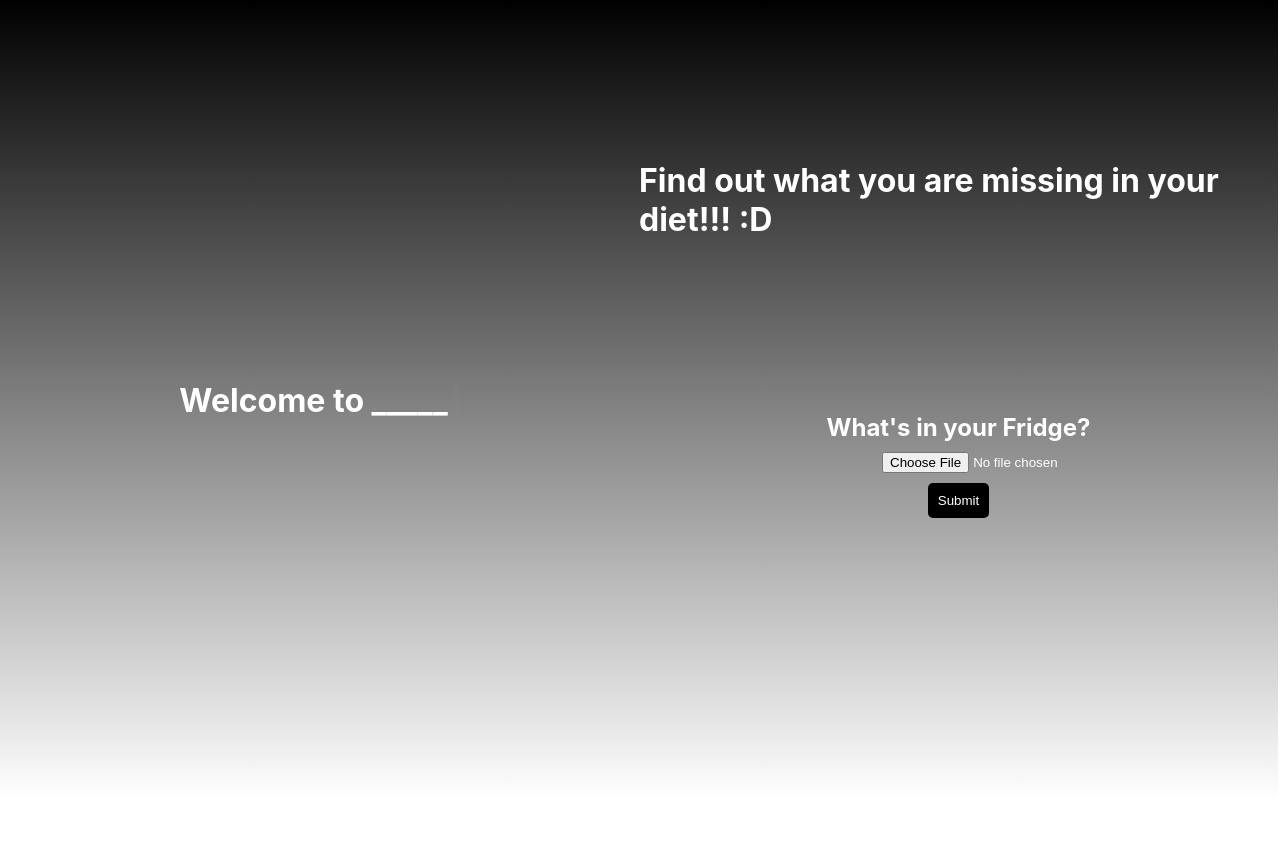
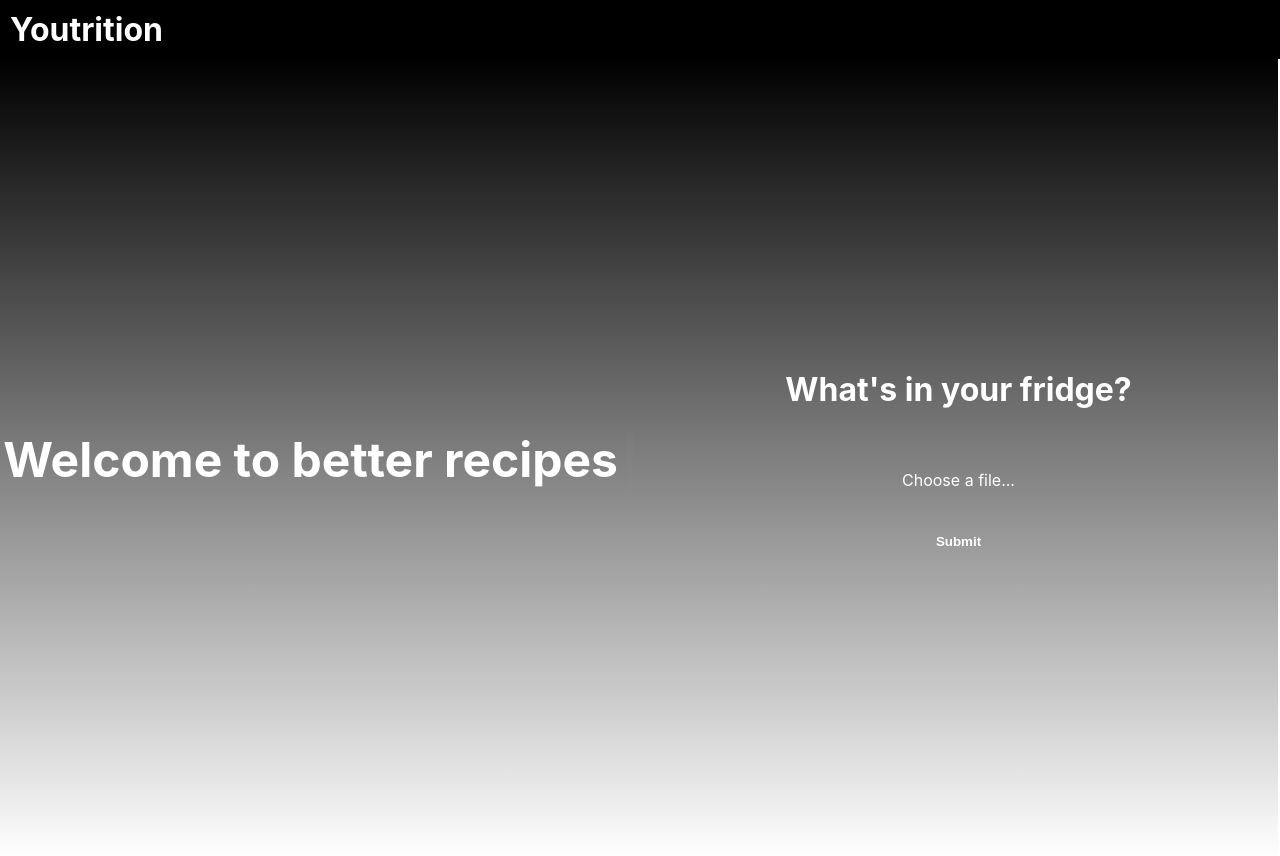
Before and after one commit to AChung1020/HackRUDomination, a React (Create React App) app in the folder Frontend/hackru/: page /Home in a window 1280 px wide. Shown: the top 856 px of the page. Before the commit the page ends 800 px from the top, so only its background shows below. Built offline with nearby package versions, Linux system fonts and the light colour scheme.

Commit message:
Worked on CSS and some logic

```diff
--- a/Frontend/hackru/src/App.css
+++ b/Frontend/hackru/src/App.css
@@ -1,5 +1,11 @@
 
-
+.site-title {
+  top: 0;
+  background-color: black;
+  color: white;
+  margin: 0px;
+  padding: 10px;
+}
 .Home {
   display: flex;
   background-image: linear-gradient( black, white);
@@ -18,27 +24,51 @@
   border-right: 2px solid white;
 }
 
-.right-half form {
-  display: flex;
-  flex-direction: column;
-  flex: 1;
-  justify-content: center;
-  align-items: center;
-  max-width: 50%;
-  max-height: 50%;
-}
-
 .right-half h2 {
  margin-bottom: 10px;
 }
 
 .right-half input {
   margin-left: 100px;
+  font-size: 20px;
+  font-size: bold;
 }
+
+.custom-file-upload input[type='file'] {
+  display: none;
+
+}
+
+.custom-file-upload {
+  position: relative; /* Necessary for the absolute positioning of the pseudo-element */
+  display: inline-block;
+  padding: 20px;
+  cursor: pointer;
+  overflow: hidden; /* Hide the overflow of the expanding line */
+}
+
+.custom-file-upload::before {
+  content: ""; /* Required for the pseudo-element to be displayed */
+  position: absolute;
+  bottom: 0; /* Position at the bottom */
+  left: 50%; /* Start from the middle */
+  transform: translateX(-50%); /* Ensure it's centered */
+  height: 2px; /* Adjust the thickness of the line if needed */
+  background-color: #fff; /* Change to desired line color */
+  width: 0; /* Start with no width */
+  transition: width 0.3s ease; /* Adjust speed as needed */
+}
+
+.custom-file-upload:hover::before {
+  width: 100%; /* Expand the line to the full width on hover */
+}
+
+
 
 .Home button {
   display: block;
-  background-color: black;
+  background-color: transparent;
+  border: 1px solid;
   border-radius: 5px;
   padding: 10px;
   margin: 10px;
@@ -48,6 +78,27 @@
   margin-left: auto;
   margin-right: auto;
   color: white;
+  font-weight: bold;
+
+  position: relative; /* Necessary for the absolute positioning of the pseudo-element */
+  cursor: pointer;
+  overflow: hidden; /* Hide the overflow of the expanding line */
+}
+
+.Home button:before {
+  content: ""; /* Required for the pseudo-element to be displayed */
+  position: absolute;
+  bottom: 0; /* Position at the bottom */
+  left: 50%; /* Start from the middle */
+  transform: translateX(-50%); /* Ensure it's centered */
+  height: 2px; /* Adjust the thickness of the line if needed */
+  background-color: #fff; /* Change to desired line color */
+  width: 0; /* Start with no width */
+  transition: width 0.3s ease; /* Adjust speed as needed */
+}
+
+.Home button:hover::before {
+  width: 100%; /* Expand the line to the full width on hover */
 }
 
 /* left half of home page */
@@ -59,7 +110,7 @@
 }
 
 .left-half h1 {
-  font-size: 2rem;
+  font-size: 3rem;
   display: flex;
   justify-content: center;
   align-items: center;
--- a/Frontend/hackru/src/App.js
+++ b/Frontend/hackru/src/App.js
@@ -2,6 +2,7 @@ import './App.css';
 import Home from './Pages/Home.js'
 import DisplayPage_Vitamins from './Pages/DisplayPage_Vitamins.js'
 import DisplayPage_Recipes from './Pages/DisplayPage_Recipes.js'
+import Title from './Components/Title.js'
 import React from 'react';
 import {Routes, Route} from 'react-router-dom';
 import { Buffer } from 'buffer';
@@ -12,6 +13,7 @@ global.Buffer = Buffer;
 function App() {
   return (
     <React.Fragment>
+      <Title />
       <Routes>
         <Route path = '/Home' element = {<Home />} />
         <Route path = '/DisplayPage_Vitamins' element = {<DisplayPage_Vitamins />} />
--- /dev/null
+++ b/Frontend/hackru/src/Components/Title.js
@@ -0,0 +1,7 @@
+import React from 'react';
+
+function Title() {
+   return <h1 className='site-title'> Youtrition</h1>
+}
+
+export default Title;
--- a/Frontend/hackru/src/Pages/DisplayPage_Vitamins.js
+++ b/Frontend/hackru/src/Pages/DisplayPage_Vitamins.js
@@ -7,17 +7,23 @@ function DisplayPage_Vitamins() {
 
   const navigate = useNavigate();
 
-  const [data, setData] = useState();
+  // const [data, setData] = useState();
+  //const [loading, setLoading] = useState(true);
 
-  useEffect(() => {
-    // Fetching data from the API
-    fetch("http://localhost:5000/data")
-      .then(response => response.json())
-      .then(data => setData(data))
-      .catch(error => console.error('Error fetching data:', error));
-  }, []);
+  // useEffect(() => {
+  //   fetch("http://localhost:5000/data")
+  //     .then(response => response.json())
+  //     .then(data => {
+  //       setData(data);
+  //       setLoading(false);
+  //     })
+  //     .catch(error => {
+  //       console.error('Error fetching data:', error);
+  //       setLoading(false);
+  //     });
+  // }, []);
 
-  // const data = test;
+  const data = test;
 
   const routeChangeLogin = () => {
     let path = `/DisplayPage_Recipes`;
@@ -40,50 +46,45 @@ function DisplayPage_Vitamins() {
   //   </div>
   // )
 
+  //if (loading) return <div className="loading">Loading...</div>;
+
 
   return (
+    <div className='background'>
+      <button type='submit' onClick={routeChangeLogin}>next &rarr;</button>
+      <div className="vitamin-container">
+        <h1>Looks like you could use some...</h1>
 
-    <div className="App">
-      <header className="App-header">
-        {data ? data["message"] : "Fetching data..."}
-      </header>
+        {Object.entries(data.Vitamins).map(([vitamin, foods]) => (
+          <div key={vitamin}>
+            <h2 className='title-vitamin'>Vitamin {vitamin}</h2>
+            <div className="vitamin-listing">
+              <div className="vitamin-listing-content">
+                <ul className="food-list">
+                  {foods.map(item => (
+                    <li key={item.food}>
+                      {item.food}
+                    </li>
+                  ))}
+                </ul>
+                <div className="image-container" onClick={() => handleFlip(vitamin)}>
+                  <div className={`card ${flipped === vitamin ? 'flip' : ''}`}>
+                    <div className="front">
+                      {foods.map(item => item.img && <img className="image-food" src={item.img} alt={item.food} />)}
+                    </div>
+                    <div className="back">
+                      {foods.map(item => (
+                        item.recipe && item.recipe.map(r => <li key={r}>{r}</li>)
+                      ))}
+                    </div>
+                  </div>
+                </div>
+              </div>
+            </div>
+          </div>
+        ))}
+      </div>
     </div>
-
-    // <div className='background'>
-    //   <button type='submit' onClick={routeChangeLogin}>next &rarr;</button>
-    //   <div className="vitamin-container">
-    //     <h1>Looks like you could use some...</h1>
-
-    //     {Object.entries(data.Vitamins).map(([vitamin, foods]) => (
-    //       <div key={vitamin}>
-    //         <h2 className='title-vitamin'>Vitamin {vitamin}</h2>
-    //         <div className="vitamin-listing">
-    //           <div className="vitamin-listing-content">
-    //             <ul className="food-list">
-    //               {foods.map(item => (
-    //                 <li key={item.food}>
-    //                   {item.food}
-    //                 </li>
-    //               ))}
-    //             </ul>
-    //             <div className="image-container" onClick={() => handleFlip(vitamin)}>
-    //               <div className={`card ${flipped === vitamin ? 'flip' : ''}`}>
-    //                 <div className="front">
-    //                   {foods.map(item => item.img && <img className="image-food" src={item.img} alt={item.food} />)}
-    //                 </div>
-    //                 <div className="back">
-    //                   {foods.map(item => (
-    //                     item.recipe && item.recipe.map(r => <li key={r}>{r}</li>)
-    //                   ))}
-    //                 </div>
-    //               </div>
-    //             </div>
-    //           </div>
-    //         </div>
-    //       </div>
-    //     ))}
-    //   </div>
-    // </div>
   );
 }
 
--- a/Frontend/hackru/src/Pages/Home.js
+++ b/Frontend/hackru/src/Pages/Home.js
@@ -46,15 +46,16 @@ function Home() {
     }
 
     const [welcome] = useTypewriter({
-        words: ['Welcome to _____'],
-        typeSpeed: 120
+        words: ['nutrition', 'recipes', 'eating', 'deliciousness'],
+        typeSpeed: 120,
+        loop:{}
     });
 
     return (
         <div className='Home'>
             <div className='left-half'>
                 <h1>
-                    {welcome}
+                    Welcome to better {welcome}
                     <span style={{ color: 'white'}}>
                         <Cursor cursortStyle='|'/>
                     </span>
@@ -62,11 +63,13 @@ function Home() {
             </div>
 
             <div className='right-half'>
-                <h1>Find out what you are missing in your diet!!! :D</h1>
-                {message && <p>{message}</p>}
+                <h1>What's in your fridge?</h1>
                 <form onSubmit={handleUpload} method='POST' encType='multipart/form-data'>
-                    <h2>What's in your Fridge?</h2>
-                    <input type='file' onChange={handleFile} accept=".jpg,.jpeg,.png,.gif"/>
+                    <h2>{message}</h2>
+                <label class="custom-file-upload">
+                    <input type="file" onChange={handleFile} accept=".jpg,.jpeg,.png,.gif" id="fileInput" />
+                    <span>Choose a file...</span>
+                </label>
                     <button>Submit</button>
                 </form>
             </div>
```
Also changed, not shown: Frontend/hackru/src/Pages/DisplayPage_Recipes.js (+22 -0 lines).
